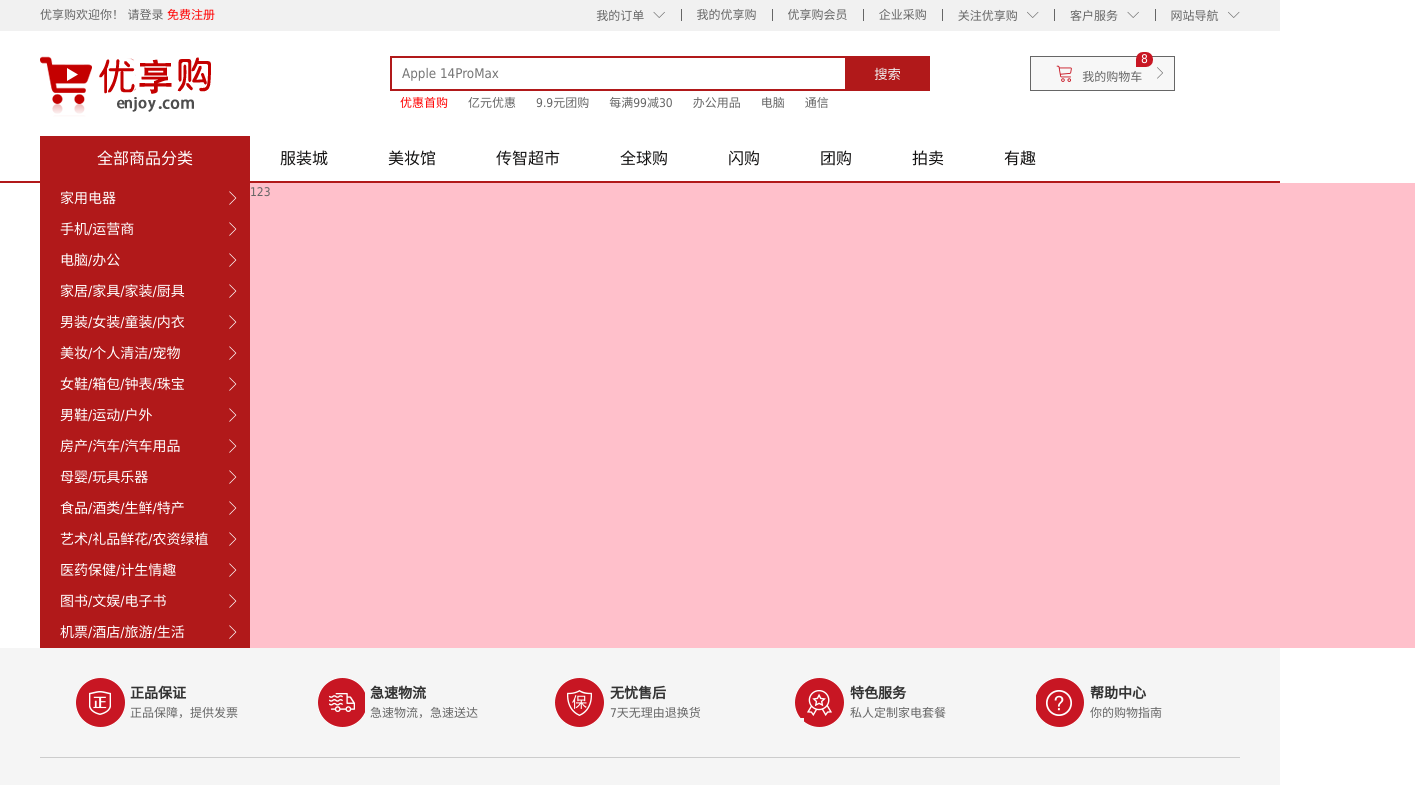
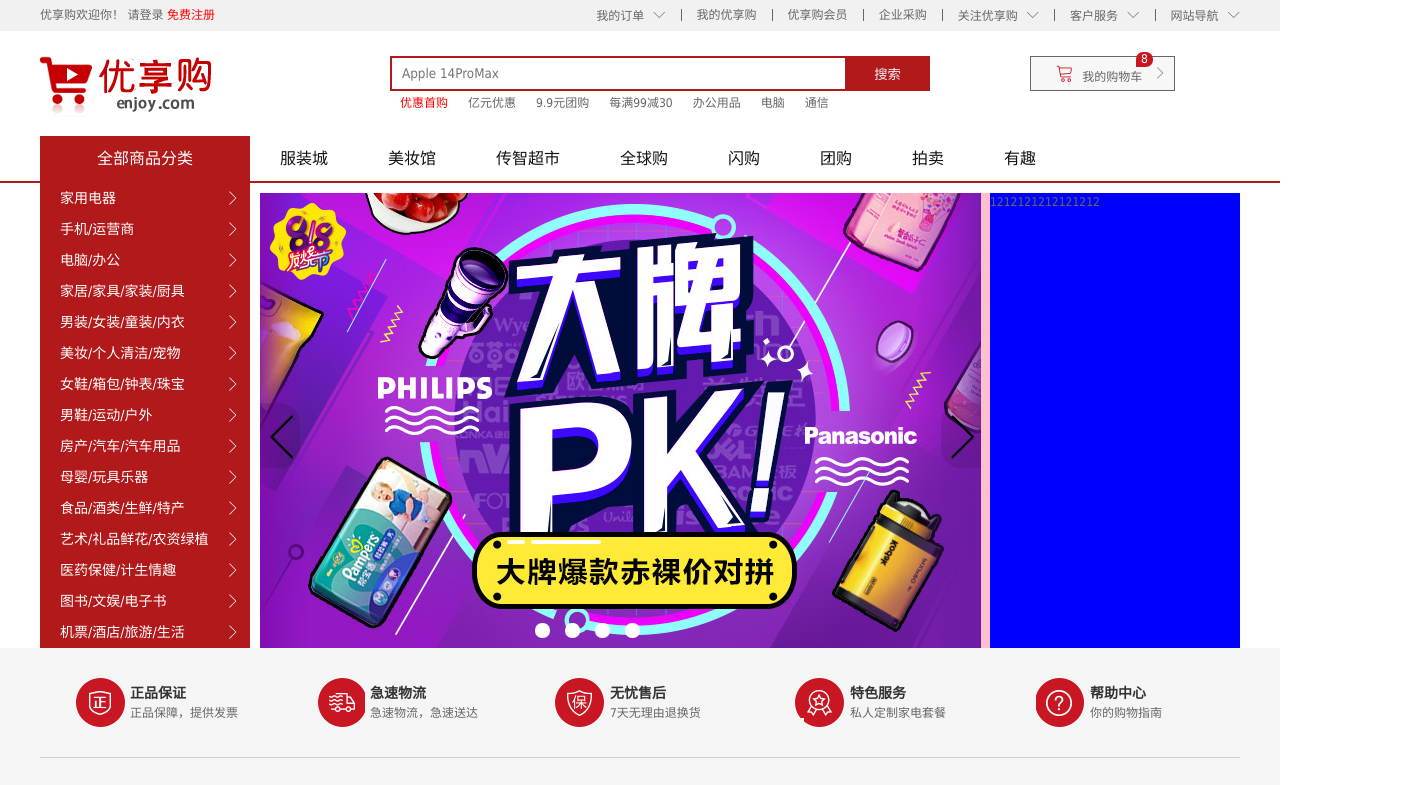
Before and after one commit to huonin/pinyougou, a plain HTML site: page index.html in a window 1280 px wide. Shown: the top 785 px of the page, 1415 px wide, since content can reach past the window. Drawn offline with Linux system fonts and the light colour scheme.

Commit message:
focus commit

```diff
--- a/css/index.css
+++ b/css/index.css
@@ -1,5 +1,97 @@
-.main {
-    height: 465px;
-    margin-left: 215px;
+@font-face {
+    font-family: 'Linearicons-Free';
+    src: url('../fonts/Linearicons-Free.eot?w118d');
+    src: url('../fonts/Linearicons-Free.eot?#iefixw118d') format('embedded-opentype'),
+        url('../fonts/Linearicons-Free.woff2?w118d') format('woff2'),
+        url('../fonts/Linearicons-Free.woff?w118d') format('woff'),
+        url('../fonts/Linearicons-Free.ttf?w118d') format('truetype'),
+        url('../fonts/Linearicons-Free.svg?w118d#Linearicons-Free') format('svg');
+    font-weight: normal;
+    font-style: normal;
+}
+.w .main {
+    width: 980px;
+    height: 455px;
+    margin-left: 220px;
+    margin-top: 10px;
     background-color: pink;
 }
+.w .main .focus{
+    position: relative;
+    float: left;
+    width: 721px;
+    height: 455px;
+    background-color: aqua;
+    overflow: hidden;
+}
+.w .main .focus .ul1{
+    position: relative;
+    left: 0%;
+    width: 400%;
+    /* margin-left: -100%; */
+}
+.w .main .focus .ul1 li{
+    float: left;
+}
+.w .main .Newsflash{
+    float: right;
+    width: 250px;
+    height: 100%;
+    background-color: blue;
+}
+.w .main .Newsflash ul li{
+    float: left;
+}
+ .arrow_l{
+    font-family:'Linearicons-Free';
+    color: black;
+    font-size: 45px;
+    position: absolute;
+    left: 0;
+    top: 210px;
+    width: 40px;
+    height: 65px;
+    line-height:65px ;
+    background-color: rgb(7, 7, 7,.1);
+    border-radius:0 20px 20px 0 ;
+    z-index: 1;
+}
+ .arrow_r{
+    position: absolute;
+    font-family:'Linearicons-Free';
+    color: black;
+    font-size: 45px;
+    right: 0;
+    top: 210px;
+    width: 40px;
+    height: 65px;
+    line-height:65px ;
+    background-color: rgb(7, 7, 7,.1);
+    border-radius:20px 0px 0px 20px ;
+    z-index: 1;
+}
+.arrow_l:hover{
+    color: red;
+}
+.arrow_r:hover{
+    color: red;
+}
+.w .main .focus .ul2{
+    position: absolute;
+    width: 215px;
+    height: 30px;
+    bottom: 0;
+    left: 265px;
+    padding: 5px 10px;
+    z-index: 2;
+}
+.w .main .focus .ul2 li a{
+    float: left;
+    width: 15px;
+    height: 15px;
+    background-color: rgb(255, 255, 255);
+    margin-right: 15px;
+    border-radius: 7px 7px 7px 7px;
+
+    z-index: 3;
+}
--- a/index.html
+++ b/index.html
@@ -16,7 +16,8 @@
     <link rel="stylesheet" href="./css/base.css">
     <link rel="stylesheet" href="./css/common.css">
     <link rel="stylesheet" href="./css/index.css">
-    <script src="./js/index.js"></script>
+   <script src="./js/index.js"></script>
+
 </head>
 
 <body>
@@ -148,10 +149,36 @@
     </nav>
     <!-- nav 头部模块制作 end -->
     <!-- 首页专有模块main start -->
-    <div class="w main">
-        123
-        <div class="">
-            <div class="focus"></div>
+    <div class="w ">
+        <div class="main">
+            <div class="focus">
+                <a href="#" class="arrow_l"></a>
+                <a href="#" class="arrow_r"></a>
+                <ul class="ul1">
+                    <li><a href="#"><img src="./image/focus0.png" alt="picture"></a></li>
+                    <li><a href="#"><img src="./image/focus1.jpg" alt="picture"></a></li>
+                    <li><a href="#"><img src="./image/focus2.jpg" alt="picture"></a></li>
+                    <li><a href="#"><img src="./image/focus3.jpg" alt="picture"></a></li>
+                </ul>
+                <ul class="ul2">
+                    <li><a href="#"></a></li>
+                    <li><a href="#"></a></li>
+                    <li><a href="#"></a></li>
+                    <li><a href="#"></a></li>
+                </ul>
+            </div>
+            <div class="Newsflash">
+                <ul>
+                    <li>12</li>
+                    <li>12</li>
+                    <li>12</li>
+                    <li>12</li>
+                    <li>12</li>
+                    <li>12</li>
+                    <li>12</li>
+                    <li>12</li>
+                </ul>
+            </div>
         </div>
     </div>
       <!-- 首页专有模块main end -->
@@ -292,6 +319,7 @@
         </div>
     </footer>
     <!--  底部的模块制作 end -->
+
 </body>
 
 </html>
--- a/js/index.js
+++ b/js/index.js
@@ -1 +1,39 @@
 // alert("Ahonen的个人网站正在搭建中。嘿嘿")
+addEventListener("load", function () {
+    const btnLift = document.querySelector('.arrow_l');
+    const btnRight = document.querySelector('.arrow_r')
+    for (let i = 1; i <4; i++) {
+        btnRight.addEventListener('click',function(){
+            var ul1 = document.querySelector('.ul1');
+            var ulLift = ul1.style.left;
+
+                if (i==1&ul1.style.left==0) {
+                    ul1.style.left =- i * 100 +'%';
+                    return
+                }else if(i==2&ul1.style.left=='-100%'){
+                    ul1.style.left =- i * 100 +'%';
+                    return
+                }else if(i==3&ul1.style.left=='-200%'){
+                    ul1.style.left =- i * 100 +'%';
+                    return
+                }
+
+                console.log(i);
+                // return
+        })
+        console.log(i);
+    }
+function picture() {
+    var ul = document.querySelector('.ul1 ')
+    ul.style.display = 'black';
+    var number = 100;
+    console.log(ul.style.left);
+    ul.style.left = '-200%';
+    console.log(1);
+
+}
+
+this.setInterval(function () {
+    // picture();
+}, 1000)
+})
```
Also changed, not shown: image/focus0.png (added), image/focus1.jpg (added), image/focus2.jpg (added), image/focus3.jpg (added).
